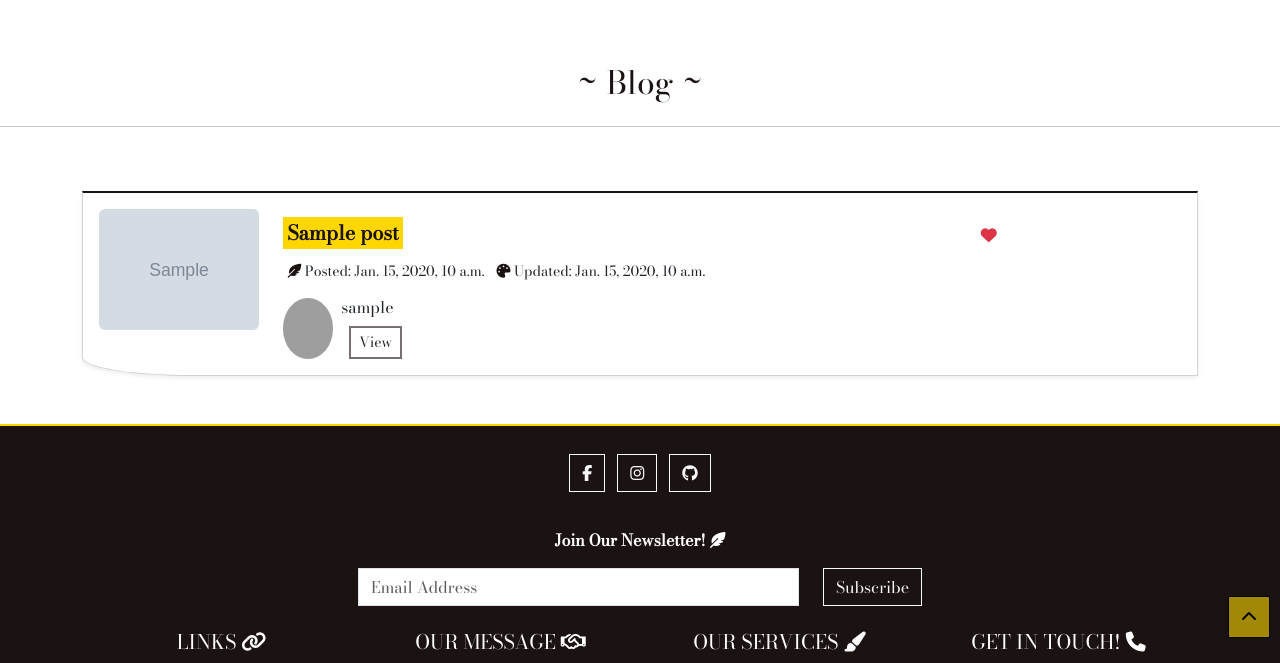
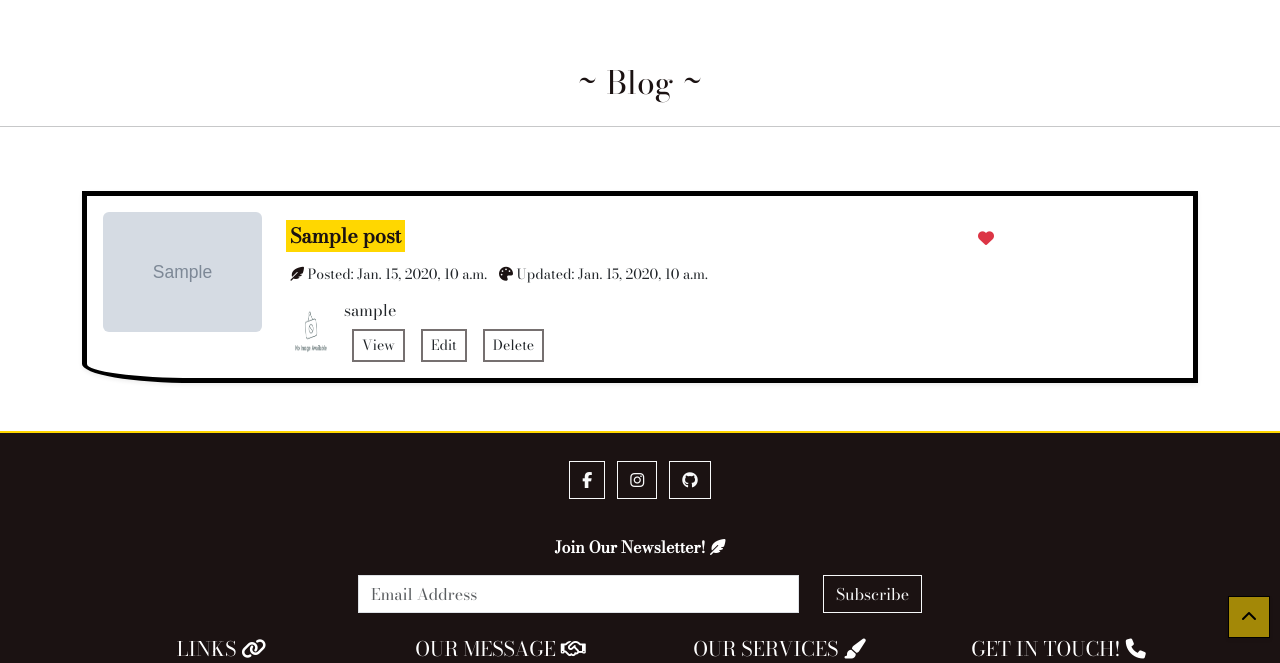
Before and after one commit to beratzorlu/dandy_flaneur_ecommerce, a Django app: page /blog/ in a window 1280 px wide. Shown: the part 152-815 px from the top of the page. Run offline with Django 3.2, Linux system fonts and the light colour scheme; a user stored in the database is signed in; tables that the repository leaves empty hold one stand-in row (values such as "Sample post"); grey boxes marked "Sample" are stand-in pictures; parts of the project's set-up code (start-up, migrations or seed data) failed here and were passed over; some libraries are stand-ins or nearby versions; grey boxes are pictures that could not be loaded.

Commit message:
Add edit and delete button and profile image placeholders.

```diff
--- /dev/null
+++ b/blog/static/blog/css/blog.css
@@ -0,0 +1,3 @@
+.dandy-blog {
+    border: 5px solid #000 !important;
+}
--- a/blog/templates/blog/blog.html
+++ b/blog/templates/blog/blog.html
@@ -56,13 +56,17 @@
                     </div>
 
                     <div class="d-flex flex-row mt-3">
-                        <img src="https://i.imgur.com/rvQ3LAt.jpg" width="50" class="rounded-circle">
+                        <img src="{{ MEDIA_URL }}noimage.png" width="50" class="rounded-circle">
                         <div class="ms-2 d-flex flex-column">
                             <div class="d-flex flex-row align-items-center">
                                 <h6>{{ post.author }}</h6>
                             </div>
                             <div class="d-flex flex-row align-items-center">
                                 <a href="#" class="btn btn-sm rounded-0 mx-2 dandy-border-alt">View</a>
+                                {% if user.is_authenticated and user.is_superuser %}
+                                <a href="#" class="btn btn-sm rounded-0 mx-2 dandy-border-alt">Edit</a>
+                                <a href="#" class="btn btn-sm rounded-0 mx-2 dandy-border-alt">Delete</a>
+                                {% endif %}
                             </div>
                         </div>
                     </div>
```
